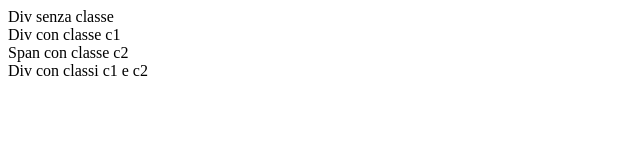
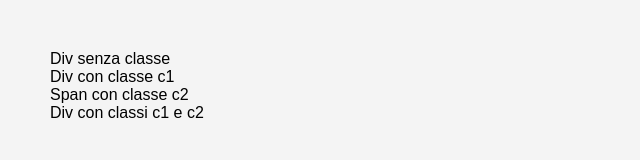
Before and after one commit to notSaqlain/Script.js, a website: page public_html/index.html in a window 1280 px wide. Shown: the whole page, without its empty margins (0-640 px from the left). Drawn offline with Linux system fonts and the light colour scheme.

```diff
--- a/public_html/style.css
+++ b/public_html/style.css
@@ -7,6 +7,13 @@
     Author     : khalid.saq.2005
 */
 
+body {
+    font-family: Arial, sans-serif;
+    background-color: #f4f4f4;
+    margin: 50px;
+    padding: 0;
+}
+
 .c1 {
     cursor: pointer;
 }
```
